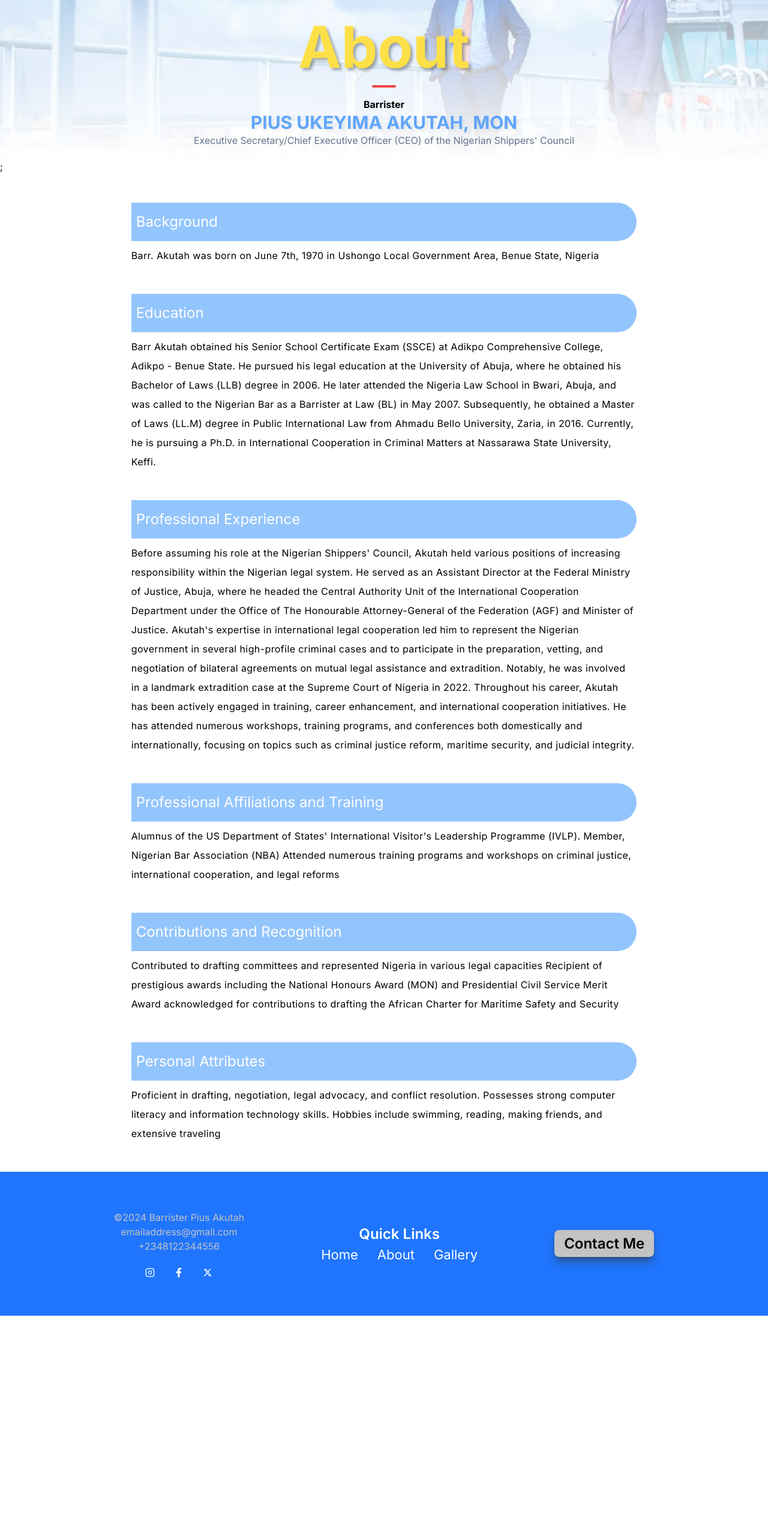
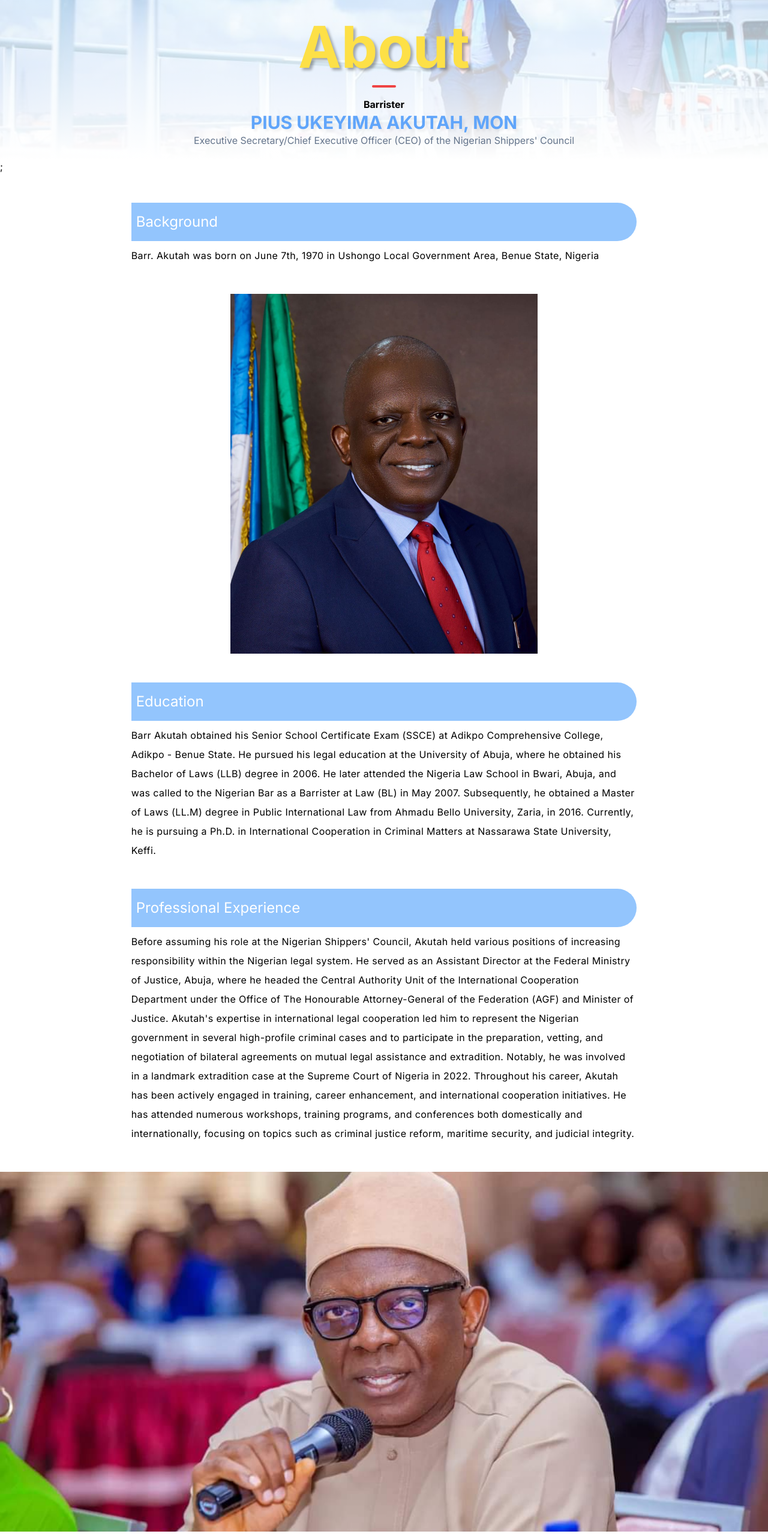
Before and after one commit to StivinTaesoo/barrister-pius, a Next.js app: page /about in a window 1280 px wide. Shown: the part 234-2797 px from the top of the page at 60% size. Before the commit the page ends 2428 px from the top, so only its background shows below. Built offline with nearby package versions, Linux system fonts and the light colour scheme.

Commit message:
Edits to Hero sections

```diff
--- a/app/about/page.tsx
+++ b/app/about/page.tsx
@@ -7,7 +7,7 @@ function page() {
         <>
             {/* Hero Section */}
             <div
-                className="w-full h-[500px] bg-cover bg-center relative "
+                className="w-full h-[400px] md:h-[500px] bg-cover bg-center relative "
                 style={{ backgroundImage: "url(./images/bg-1.jpg)" }}
             >
                 <div className="w-full h-full  bg-transGrey absolute top-0 left-0 flex flex-col items-center justify-center">
@@ -34,6 +34,13 @@ function page() {
                     "Barr. Akutah was born on June 7th, 1970 in Ushongo Local Government Area, Benue State, Nigeria"
                 }
             />
+            <div className="w-full h-[400px] mx-auto md:h-[600px] md:w-[40%]">
+                <img
+                    src="/images/Pius-Akutah.jpg"
+                    alt=""
+                    className="w-full h-full object-cover"
+                />
+            </div>
             <TextContent
                 title={"Education"}
                 text={
@@ -46,6 +53,13 @@ function page() {
                     "Before assuming his role at the Nigerian Shippers' Council, Akutah held various positions of increasing responsibility within the Nigerian legal system. He served as an Assistant Director at the Federal Ministry of Justice, Abuja, where he headed the Central Authority Unit of the International Cooperation Department under the Office of The Honourable Attorney-General of the Federation (AGF) and Minister of Justice. Akutah's expertise in international legal cooperation led him to represent the Nigerian government in several high-profile criminal cases and to participate in the preparation, vetting, and negotiation of bilateral agreements on mutual legal assistance and extradition. Notably, he was involved in a landmark extradition case at the Supreme Court of Nigeria in 2022. Throughout his career, Akutah has been actively engaged in training, career enhancement, and international cooperation initiatives. He has attended numerous workshops, training programs, and conferences both domestically and internationally, focusing on topics such as criminal justice reform, maritime security, and judicial integrity."
                 }
             />
+            <div className="w-full h-[250px] md:h-[600px]">
+                <img
+                    src="/images/bg-6.jpeg"
+                    alt=""
+                    className="w-full h-full object-cover"
+                />
+            </div>
             <TextContent
                 title={"Professional Affiliations and Training"}
                 text={
--- a/app/contact/page.tsx
+++ b/app/contact/page.tsx
@@ -5,7 +5,7 @@ function page() {
         <div>
             {/* Hero Section */}
             <div
-                className="w-full h-[500px] bg-cover bg-center relative "
+                className="w-full h-[400px] md:h-[500px] bg-cover bg-center relative "
                 style={{ backgroundImage: "url(./images/hcc-4.jpeg)" }}
             >
                 <div className="w-full h-full  bg-transGrey absolute top-0 left-0 flex flex-col items-center justify-center">
--- a/app/gallery/page.tsx
+++ b/app/gallery/page.tsx
@@ -4,7 +4,7 @@ function page() {
     return (
         <div className="w-full">
             <div
-                className="w-full h-[500px] bg-cover bg-center relative "
+                className="w-full h-[400px] md:h-[500px] bg-cover bg-center relative "
                 style={{ backgroundImage: "url(./images/hcc-4.jpeg)" }}
             >
                 <div className="w-full h-full  bg-transGrey absolute top-0 left-0 flex flex-col items-center justify-center">
@@ -199,7 +199,7 @@ function page() {
                         <img
                             src="/images/img-9.jpg"
                             alt=""
-                            className="w-full h-full object-contain rounded-md shadow-md"
+                            className="w-full h-full object-cover rounded-md shadow-md"
                         />
                     </div>
                 </div>
--- a/app/globals.css
+++ b/app/globals.css
@@ -26,6 +26,12 @@
     transform: scale(1.1);
 }
 
+.dropdown-menu {
+    border-bottom-left-radius: 2rem;
+    border-bottom-right-radius: 2rem;
+    background-color: rgb(194, 248, 250);
+}
+
 .mobile-menu ul li {
     padding: 10px;
     transition: transform 0.3s ease;
--- a/components/body/Hero.tsx
+++ b/components/body/Hero.tsx
@@ -1,7 +1,7 @@
 export default function HeroSection() {
     return (
         <div
-            className="w-full h-[600px] bg-cover bg-center relative "
+            className="w-full h-[400px]  bg-cover bg-center relative md:h-[500px]"
             style={{ backgroundImage: "url(./images/bg-2.png)" }}
         >
             <div className="w-full h-full  bg-transGrey absolute top-0 left-0 flex flex-col items-center justify-center">
--- a/components/nav/Navbar.tsx
+++ b/components/nav/Navbar.tsx
@@ -46,7 +46,7 @@ export const Navbar = () => {
                 <ul
                     className={
                         click
-                            ? "w-full h-[50vh] absolute top-0 flex flex-col items-left px-4 py-6 justify-center gap-y-4 bg-white text-[22px] text-black font-bold transition-transorm ease-linear h-0 w-0 delay-1000 duration-1000 "
+                            ? "dropdown-menu w-full h-[50vh] absolute top-0 flex flex-col items-left px-4 py-6 justify-center gap-y-4 bg-white text-[22px] text-black font-bold transition-transorm ease-linear h-0 w-0 delay-1000 duration-1000 "
                             : "hidden"
                     }
                 >
```
Also changed, not shown: public/images/Pius-Akutah.jpg (added), public/images/bg-6.jpeg (added).
